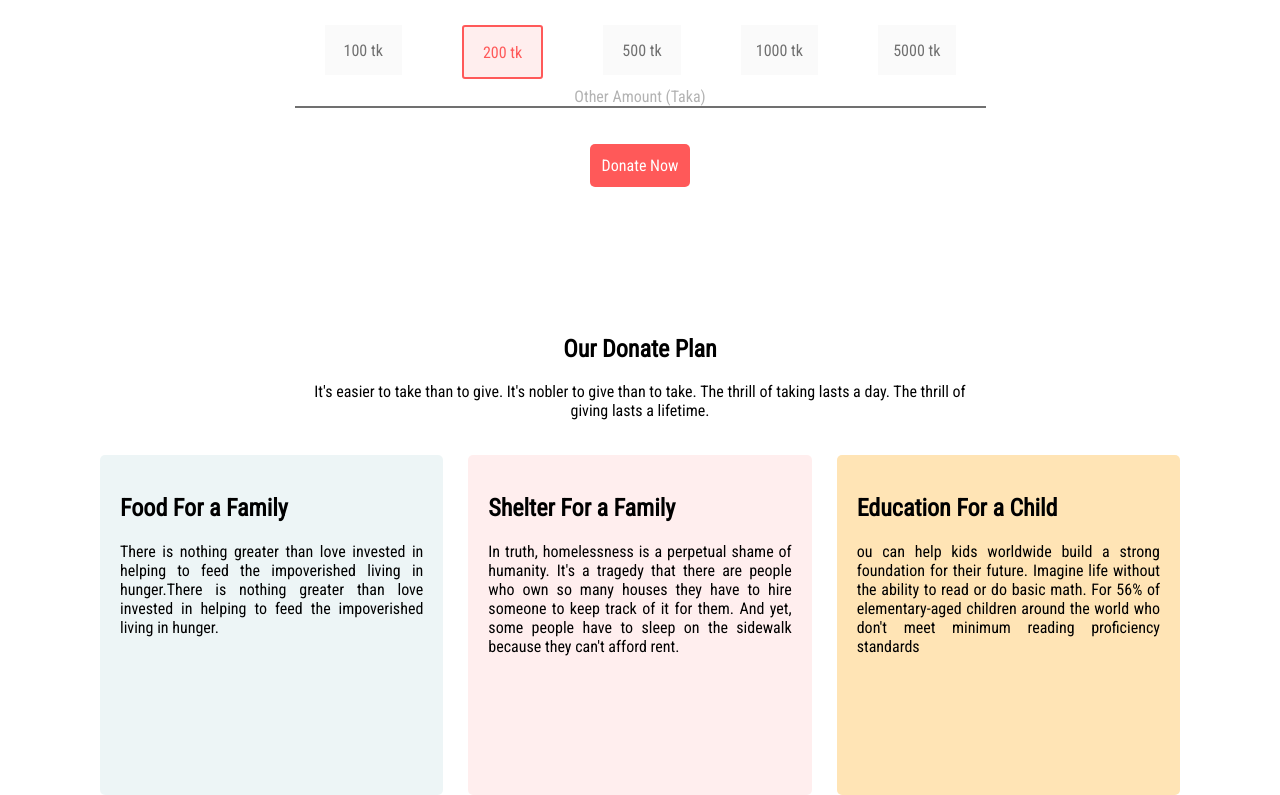
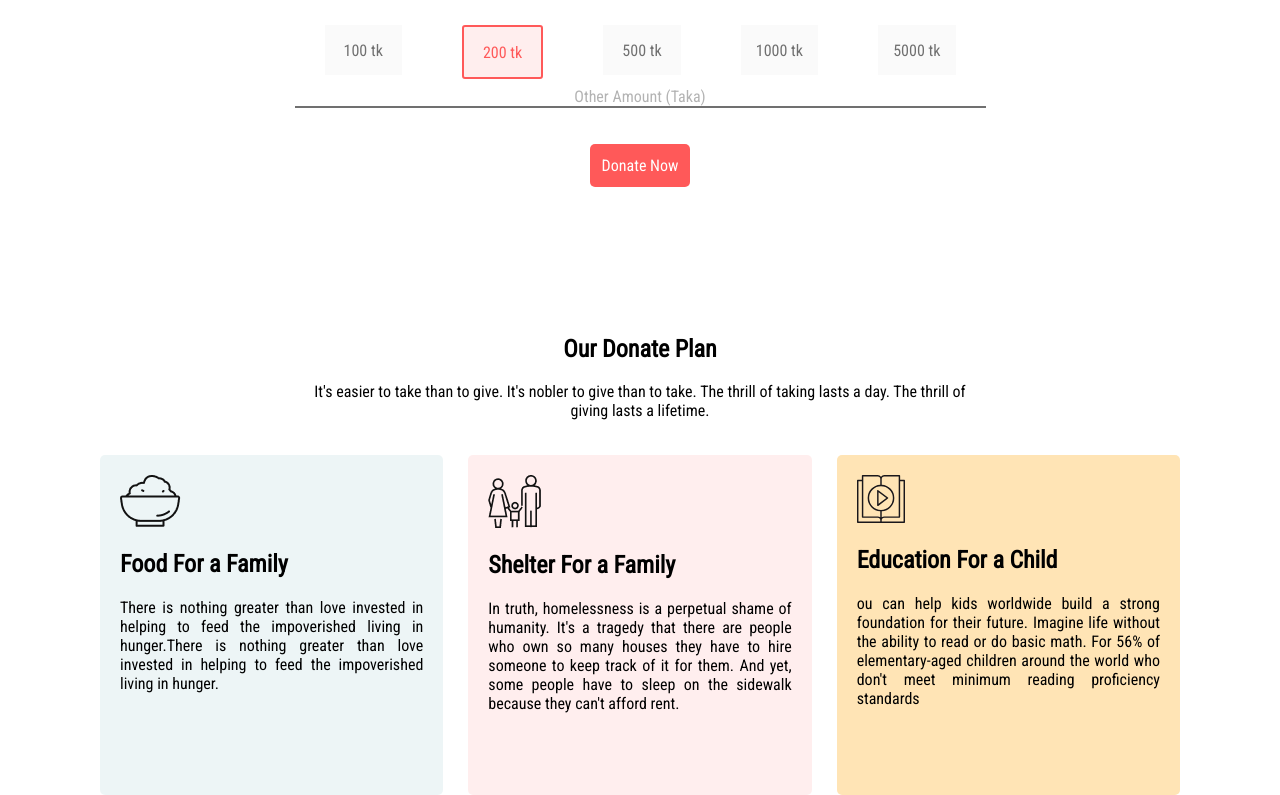
Before and after one commit to Asif2125/P_1-Donate-Now, a plain HTML site: page index.html in a window 1280 px wide. Shown: the part 722-1517 px from the top of the page. Drawn offline with Linux system fonts and the light colour scheme.

Commit message:
icon added

```diff
--- a/index.html
+++ b/index.html
@@ -60,18 +60,21 @@
 
         <div class="for-family">
             <div class="food-for-family">
+                <img src="icons/food.png" alt="">
                 <h2>Food For a Family</h2>
                 <p>There is nothing greater than love invested in helping to feed the impoverished living in
                     hunger.There is nothing greater than love invested in helping to feed the impoverished living in
                     hunger.</p>
             </div>
             <div class="shelter-for-family">
+                <img src="icons/shelter.png" alt="">
                 <h2>Shelter For a Family</h2>
                 <p>In truth, homelessness is a perpetual shame of humanity. It's a tragedy that there are people who own
                     so many houses they have to hire someone to keep track of it for them. And yet, some people have to
                     sleep on the sidewalk because they can't afford rent.</p>
             </div>
             <div class="education-for-child">
+                <img src="icons/icon6.svg" alt="">
                 <h2>Education For a Child</h2>
                 <p>ou can help kids worldwide build a strong foundation for their future. Imagine life without the
                     ability to read or do basic math. For 56% of elementary-aged children around the world who don't
```
Also changed, not shown: icons/Frame-1.png (added), icons/blood.svg (added), icons/bus.svg (added), icons/clothes.svg (added), icons/food.png (added), icons/icon11.svg (added), icons/icon13.svg (added), icons/icon4.svg (added), icons/icon5.svg (added), icons/icon6.svg (added), icons/icon7.svg (added), icons/icon8.svg (added), icons/icon9.svg (added), icons/medicine.svg (added), 1 more files.
